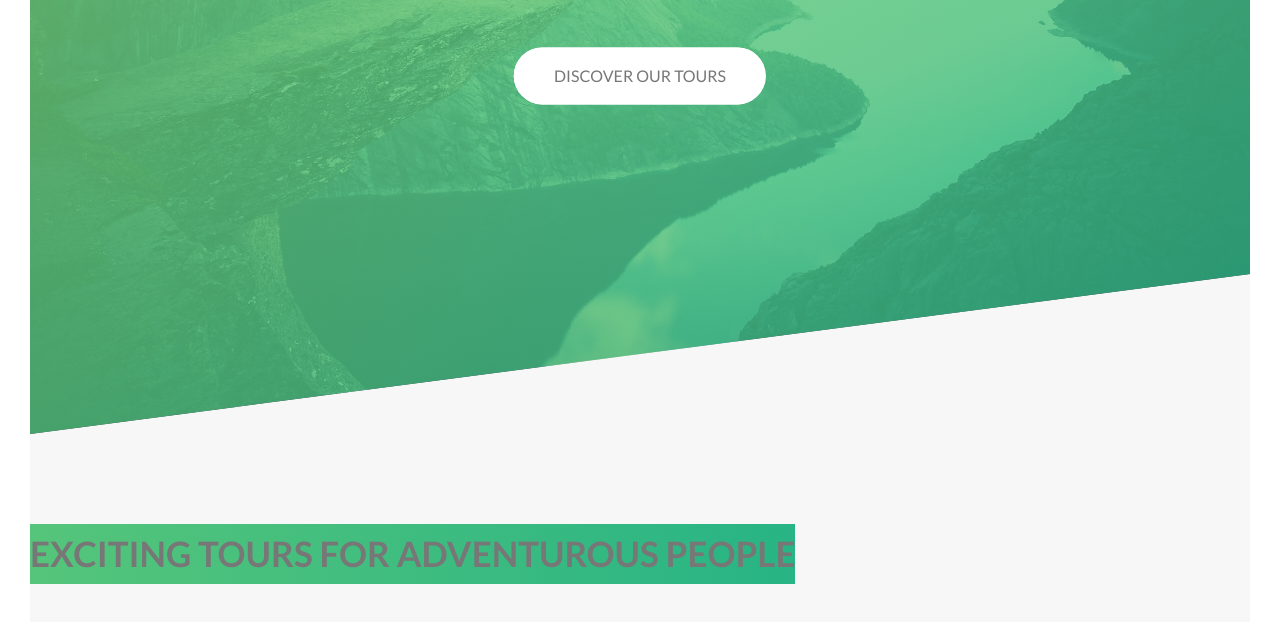
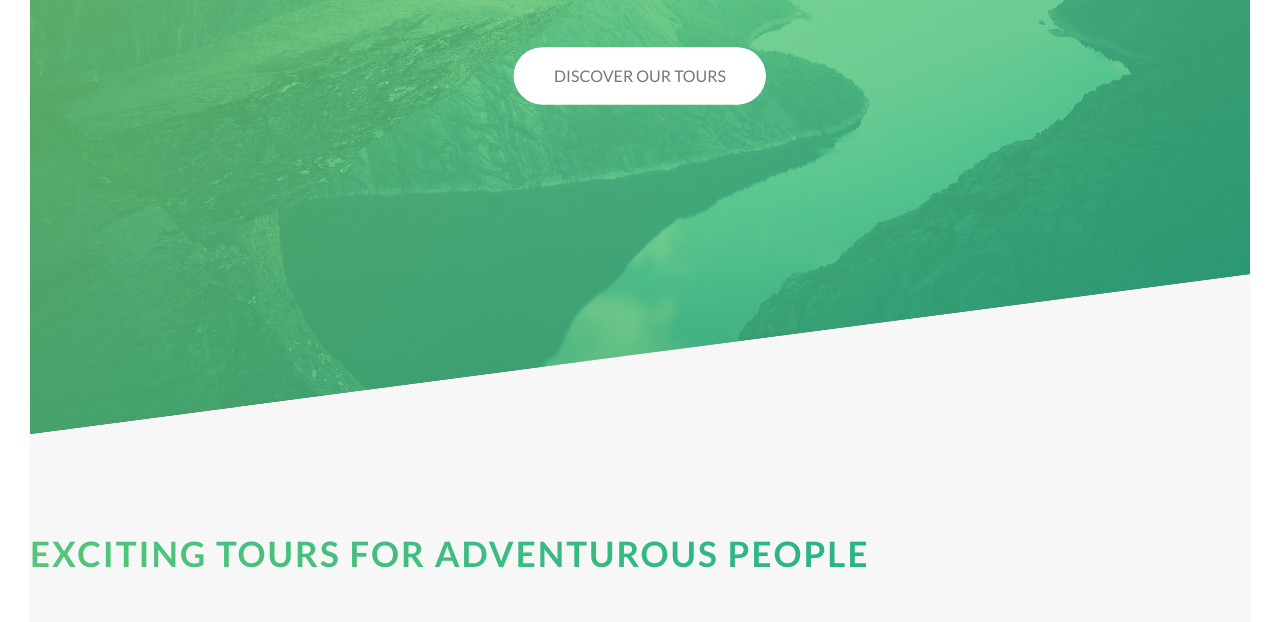
Before and after one commit to life423/Exploring-Natours-Advanced-CSS-SASS-A-Project-Optimized, a website: page index.html in a window 1280 px wide. Shown: the part 356-978 px from the top of the page. Drawn offline with Linux system fonts and the light colour scheme.

Commit message:
Update heading styles and add hover effect
The commit updates the CSS and Sass files to add a new hover effect on headings. The update includes changes to the background-clip, color, letter-spacing, and transition properties of the .heading-secondary class in main.css as well as changes to the same properties in _typography.scss. Additionally, a new transform property is added for the :hover pseudo-class of both classes.

```diff
--- a/sass/base/_typography.scss
+++ b/sass/base/_typography.scss
@@ -41,4 +41,12 @@ body {
   text-transform: uppercase;
   display: inline-block;
   background-image: linear-gradient(to right, $color-primary-light, $color-primary-dark);
+  background-clip: text;
+  color: transparent;
+  letter-spacing: 2px;
+  transition: all .2s;
+
+  &:hover{
+    transform: skewY(-1.2deg) skewX(2deg) scale(1.05);
+  }
 }
```
Also changed, not shown: css/main.css.
